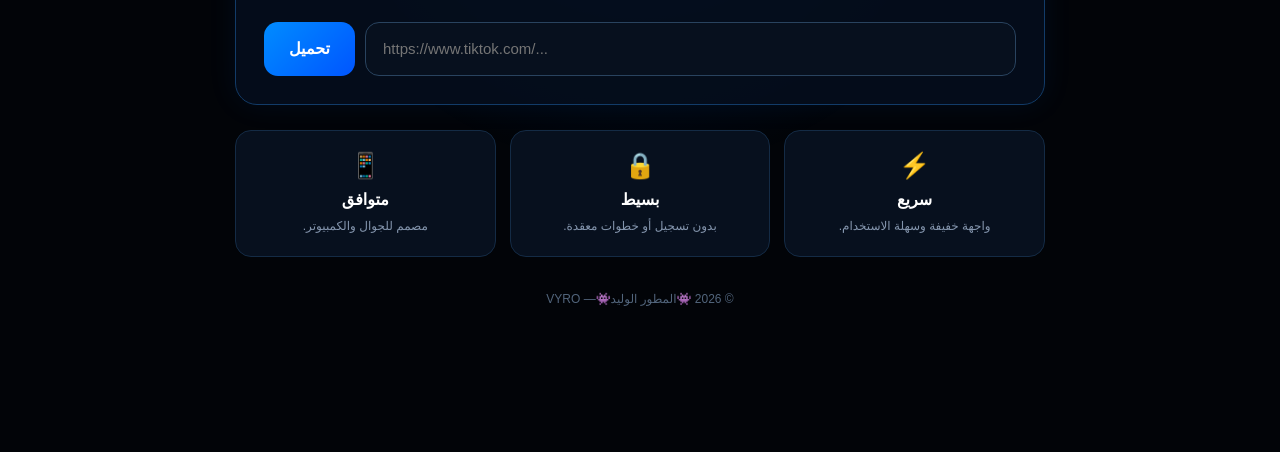
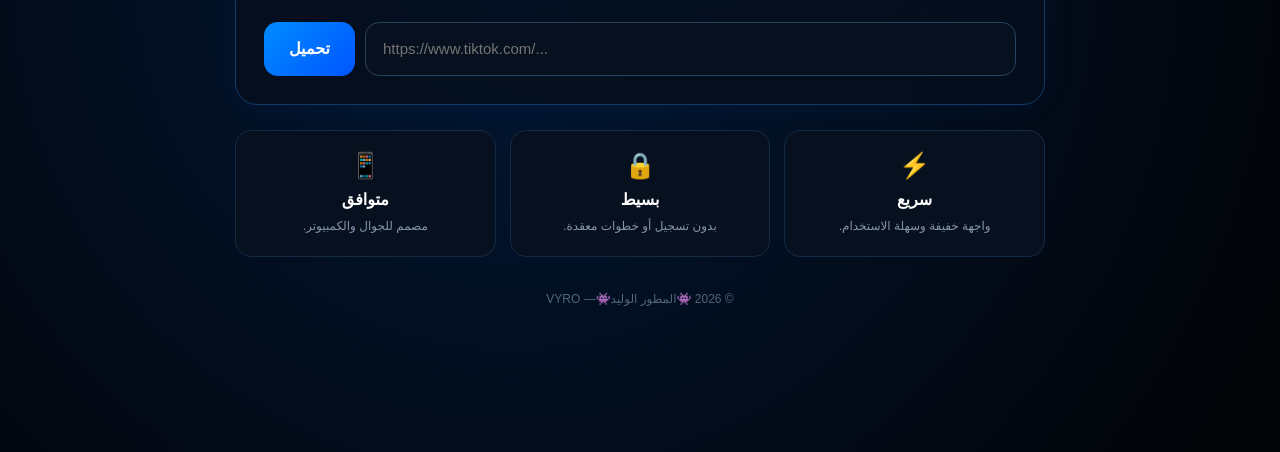
Before and after one commit to W1800/VYRO, a website: page index.html in a window 1280 px wide. Shown: the part 348-800 px from the top of the page. Drawn offline with Linux system fonts and the light colour scheme.

Commit message:
Update index.html

```diff
--- a/index.html
+++ b/index.html
@@ -16,17 +16,35 @@
 body {
   font-family: Arial, sans-serif;
   background: #020408;
+  background-image:
+    radial-gradient(circle at 20% 20%, rgba(0, 110, 255, 0.18), transparent 35%),
+    radial-gradient(circle at 80% 80%, rgba(0, 70, 160, 0.12), transparent 35%);
+  background-size: 200% 200%;
+  animation: vyroBackground 12s ease-in-out infinite;
   color: white;
   min-height: 100vh;
   overflow-x: hidden;
 }
 
-body::before {
+body::after {
   content: "";
   position: fixed;
   inset: 0;
-  background: radial-gradient(circle at 50% 20%, rgba(0,110,255,.18), transparent 40%);
   pointer-events: none;
+  background:
+    radial-gradient(circle at 50% 0%, rgba(0, 120, 255, 0.12), transparent 45%);
+  animation: vyroGlow 6s ease-in-out infinite;
+  z-index: -1;
+}
+
+@keyframes vyroGlow {
+  0%, 100% {
+    opacity: 0.4;
+  }
+
+  50% {
+    opacity: 1;
+  }
 }
 
 .container {
```
